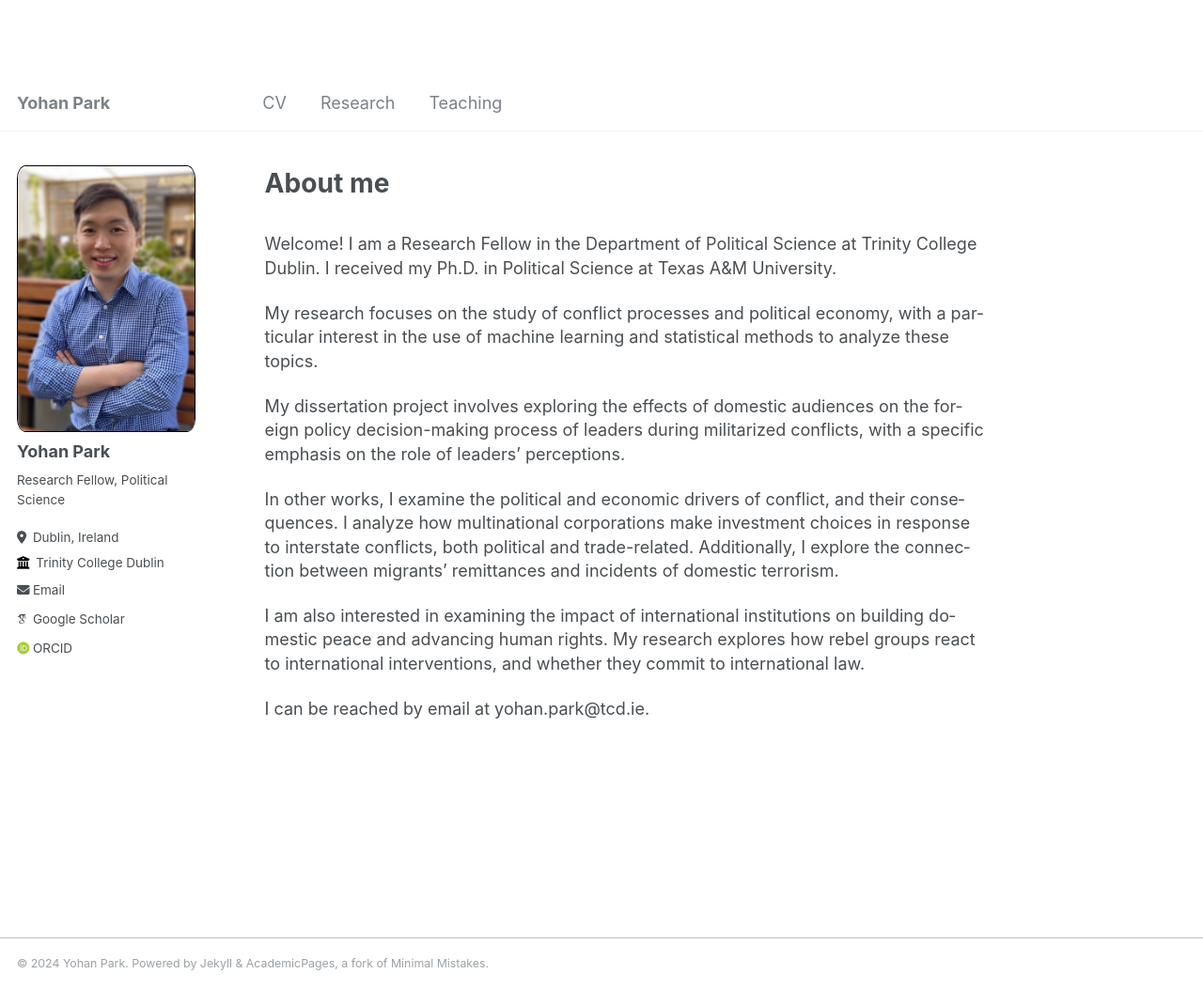
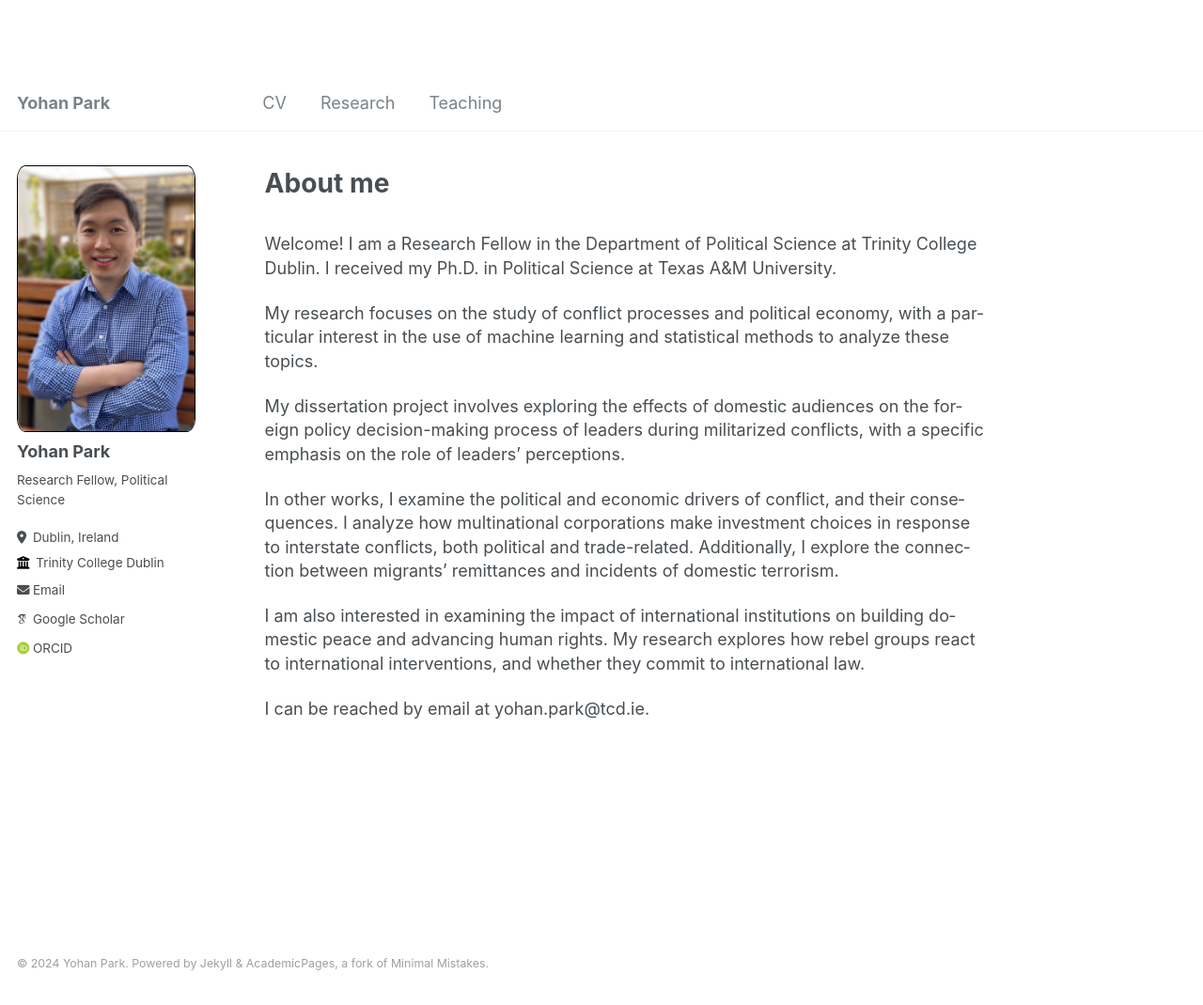
Before and after one commit to yohanpark23/yohanpark23.github.io, a Jekyll site: the page built from _pages/about.md, in a window 1280 px wide and 1070 px high. Shown: the whole window at 94% size. Built offline with Jekyll 4.4.1, drawn with Linux system fonts in a browser that asks for light colours; some web fonts are replaced.

Commit message:
Update _footer.scss

```diff
--- a/_sass/_footer.scss
+++ b/_sass/_footer.scss
@@ -21,7 +21,7 @@
   -webkit-animation-delay: 0.45s;
           animation-delay: 0.45s;
   background-color: #fff;
-  border-top: 1px solid $light-gray;
+  border-top: 0px solid $light-gray; //1px
 
   footer {
     @include clearfix;
```
